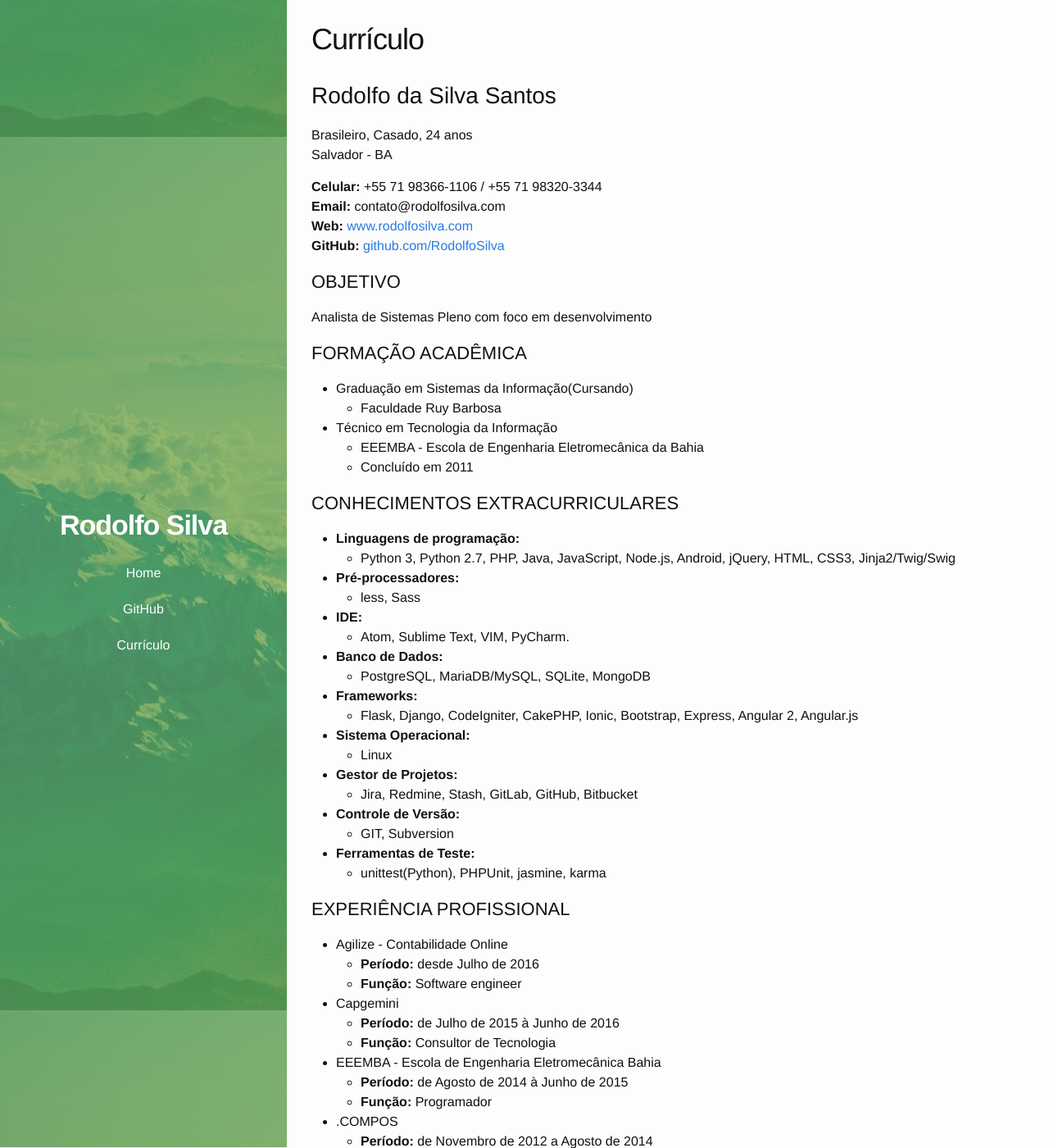
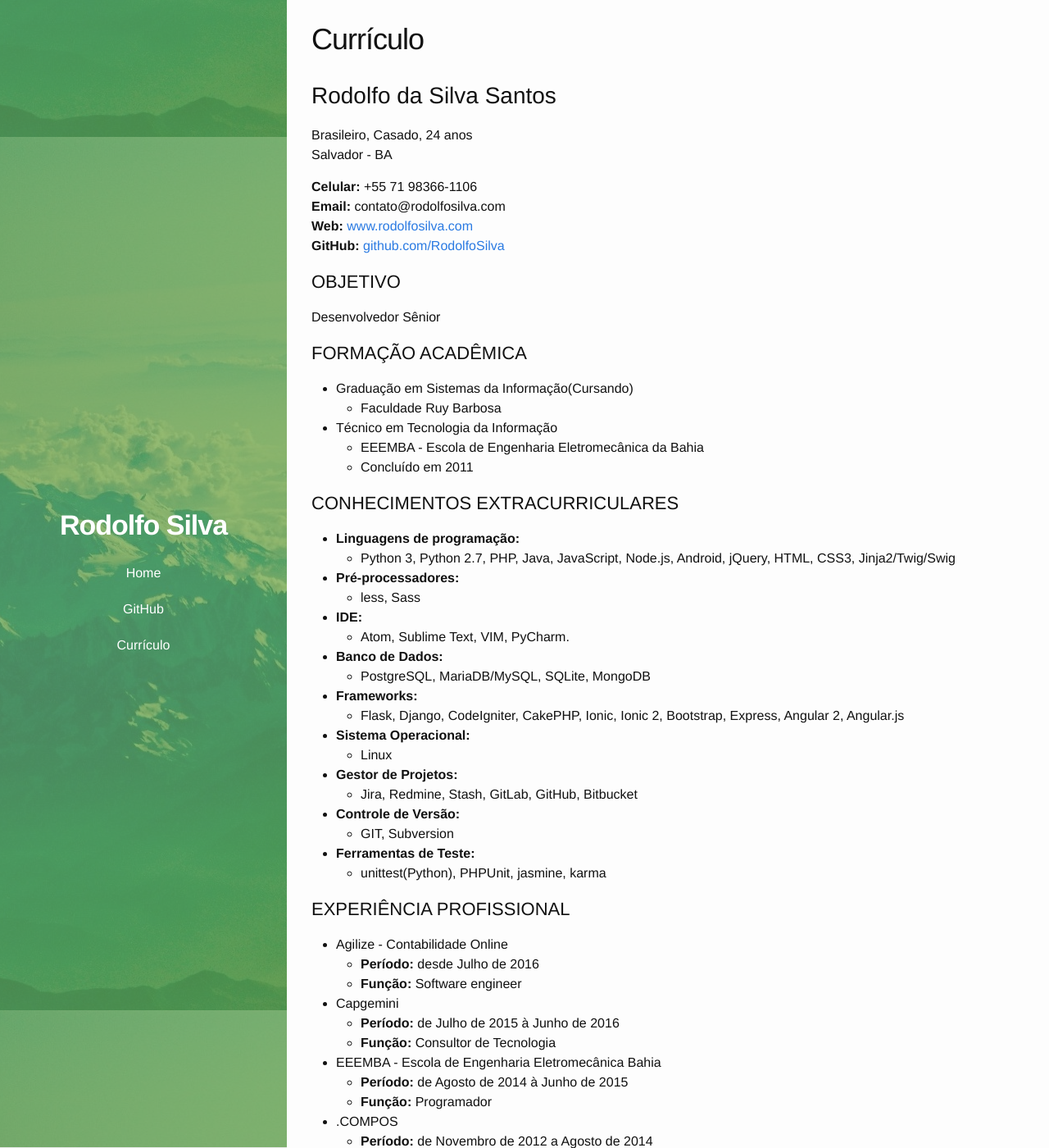
Before and after one commit to RodolfoSilva/rodolfosilva.github.io, a Jekyll site: the page built from _pages/03_curriculo.md, in a window 1280 px wide and 1400 px high. Shown: the whole window at 82% size. Built offline with Jekyll 4.4.1, drawn with Linux system fonts in a browser that asks for light colours.

```diff
--- a/_pages/03_curriculo.md
+++ b/_pages/03_curriculo.md
@@ -2,21 +2,21 @@
 layout: page
 title: Currículo
 permalink: /curriculo/
-keywords: software engineer, programador python, front-end, back-end, developer, ionic, angular, python, angular 2, angularjs, flask, javascript, php
+keywords: software engineer, programador python, front-end, back-end, developer, ionic, ionic 2, angular, python, angular 2, angularjs, flask, javascript, php
 ---
 
 ## Rodolfo da Silva Santos
 Brasileiro, Casado, 24 anos<br>
 Salvador - BA
 
-__Celular:__ +55 71 98366-1106 / +55 71 98320­-3344<br>
+__Celular:__ +55 71 98366-1106<br>
 __E­mail:__ contato@rodolfosilva.com<br>
 __Web:__ [www.rodolfosilva.com][my_home_page]<br>
 __GitHub:__ [github.com/RodolfoSilva][my_github]
 
 ### OBJETIVO
 
-Analista de Sistemas Pleno com foco em desenvolvimento
+Desenvolvedor Sênior
 
 ### FORMAÇÃO ACADÊMICA
 
@@ -41,7 +41,7 @@ Analista de Sistemas Pleno com foco em desenvolvimento
     * PostgreSQL, MariaDB/MySQL, SQLite, MongoDB
 
 * __Frameworks:__
-    * Flask, Django, CodeIgniter, CakePHP, Ionic, Bootstrap, Express, Angular 2, Angular.js
+    * Flask, Django, CodeIgniter, CakePHP, Ionic, Ionic 2, Bootstrap, Express, Angular 2, Angular.js
 
 * __Sistema Operacional:__
     * Linux
```
Also changed, not shown: _includes/footer.html (+10 -0 lines).
